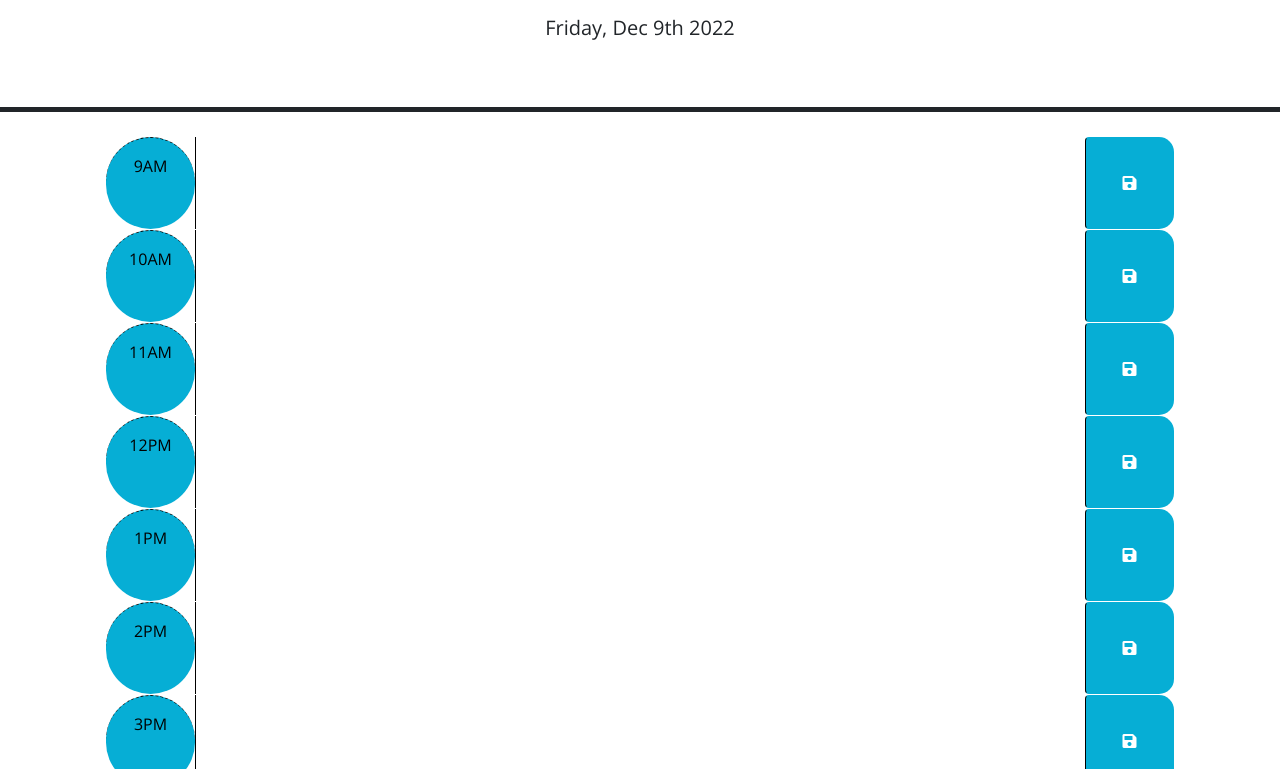
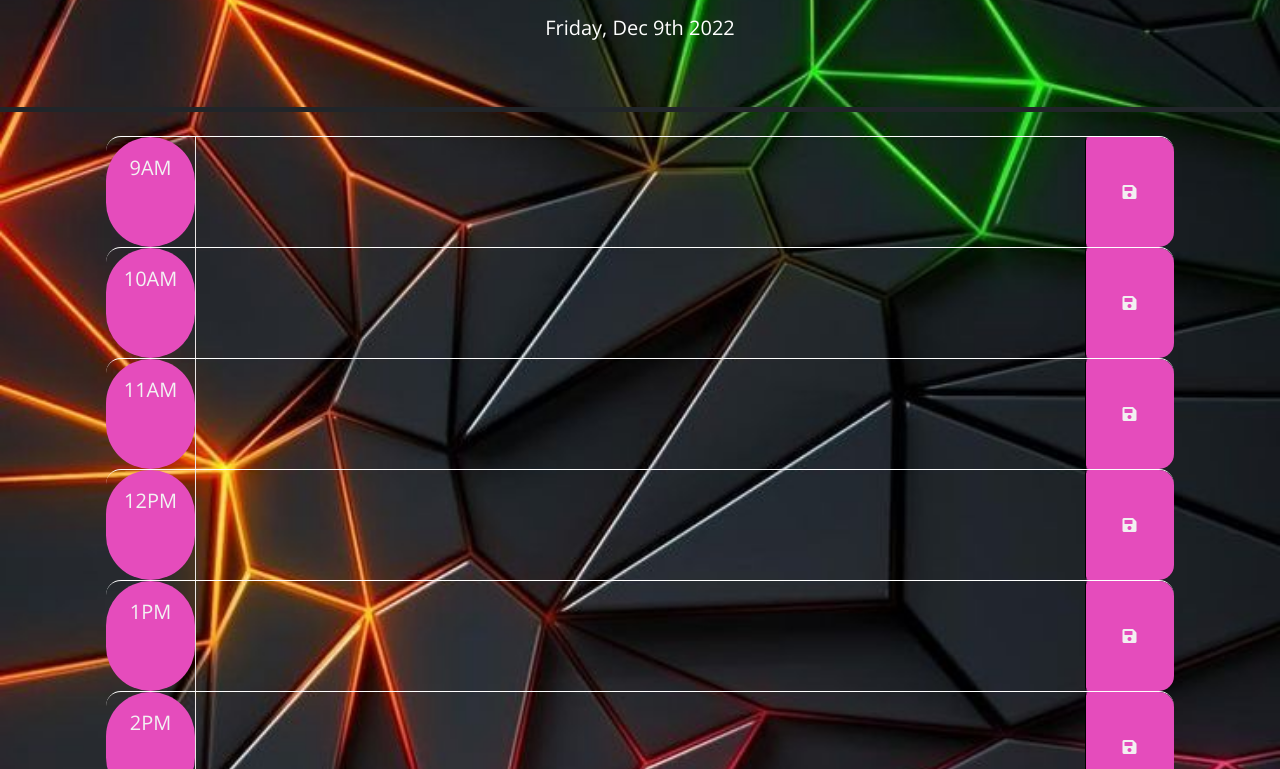
Before and after one commit to activator95/Dailey-planner, a plain HTML site: page index.html in a window 1280 px wide. Shown: the part 166-935 px from the top of the page. Drawn offline with nearby package versions, Linux system fonts and the light colour scheme.

Commit message:
finished css added comments

```diff
--- /dev/null
+++ b/assets/css/style.css
@@ -0,0 +1,75 @@
+body {
+  font-family: 'Open Sans', sans-serif;
+  font-size: 20px;
+  /* wanted picture for background to make it less boaring */
+  background-image: url(../picture/photo-plan.jpg);
+background-position: center;
+background-size: cover;
+color: white;
+
+}
+.hide{
+  display: none;
+}
+textarea {
+  background: transparent;
+  border: none;
+  resize: none;
+  color: white;
+  border-left: 1px solid rgb(234, 230, 230);
+  padding: 10px;
+  justify-content: space-between 5px;
+}
+
+.description {
+  white-space: pre-wrap;
+}
+
+.time-block {
+  border-radius: 15px;
+  /* background-color: rgb(180, 175, 175); */
+}
+
+.row {
+  border-top: 1px solid white;
+}
+
+.hour {
+  border-radius: 900px;
+  background-color: #e54cbc;
+  color: #f3f2f3;
+  border-top: px dashed #000000;
+  /*added cursor color to make it so you can see cursor  */
+  cursor: color rgb(240, 233, 234);
+
+}
+
+.past {
+  background-color: #a39e9e;
+  color: white;
+}
+
+.present {
+  background-color: #d31d13;
+  color: white;
+}
+
+.future {
+  background-color: #12bd12;
+  color: white;
+}
+
+.saveBtn {
+  border-left: 1px solid black;
+  border-top-right-radius: 15px;
+  border-bottom-right-radius: 15px;
+  /* add pink because why not */
+  background-color: #e54cbc;
+  color: rgb(242, 239, 241);
+  /* background-color: white; */
+}
+/* hover so when you hover the savebtn it lights up to make it easier to show where cursor is  */
+.saveBtn i:hover {
+  font-size: 20px;
+  transition: all 0.3s ease-in-out;
+}
--- /dev/null
+++ b/assets/js/script.js
@@ -0,0 +1,10 @@
+
+//this is what saved my mental finding this formatted way of doing the date i didnt like how it didnt have the ordinal numbers and whith this i was able to get them added in
+var setDay = moment().format('dddd, MMM Do YYYY');
+$("#currentDay").html(setDay);
+
+//couldnt figure out dayjs for the Do 2nd 3rd and 1st nd st rd so i changed to moment.format
+//$(function () {
+  //setDay.text(dayjs().format('dddd, MMMM D'));
+//console.log(dayjs())
+//var currentTime = Day.js().hour();
--- a/assets/script.js
+++ /dev/null
@@ -1,33 +0,0 @@
-// Wrap all code that interacts with the DOM in a call to jQuery to ensure that
-
-// the code isn't run until the browser has finished rendering all the elements
-// in the html.
-//var setDay = $("#currentDay")
-var setDay = moment().format('dddd, MMM Do YYYY');
-$("#currentDay").html(setDay);
-//$(function () {
-  //setDay.text(dayjs().format('dddd, MMMM D'));
-//console.log(dayjs())
-
-  // TODO: Add a listener for click events on the save button. This code should
-  // use the id in the containing time-block as a key to save the user input in
-
-
-  // local storage. HINT: What does `this` reference in the click listener
-  // function? How can DOM traversal be used to get the "hour-x" id of the
-  // time-block containing the button that was clicked? How might the id be
-  // useful when saving the description in local storage?
-  //
-  // TODO: Add code to apply the past, present, or future class to each time
-  // block by comparing the id to the current hour. HINTS: How can the id
-  // attribute of each time-block be used to conditionally add or remove the
-  // past, present, and future classes? How can Day.js be used to get the
-  // current hour in 24-hour time?
-  //
-  // TODO: Add code to get any user input that was saved in localStorage and set
-  // the values of the corresponding textarea elements. HINT: How can the id
-  // attribute of each time-block be used to do this?
-  //
-  // TODO: Add code to display the current date in the header of the page.
-  //this has been done
-//});
--- a/assets/style.css
+++ /dev/null
@@ -1,62 +0,0 @@
-body {
-  font-family: 'Open Sans', sans-serif;
-  font-size: 16px;
-  /* background-color: grey; */
-}
-
-textarea {
-  background: transparent;
-  border: none;
-  resize: none;
-  color: #000000;
-  border-left: 1px solid black;
-  padding: 10px;
-}
-
-.description {
-  white-space: pre-wrap;
-}
-
-.time-block {
-  border-radius: 15px;
-  /* background-color: rgb(180, 175, 175); */
-}
-
-.row {
-  border-top: 1px solid white;
-}
-
-.hour {
-  border-radius: 500px;
-  background-color: #06aed5;
-  color: #000000;
-  border-top: 1px dashed #000000;
-}
-
-.past {
-  background-color: #d3d3d3;
-  color: white;
-}
-
-.present {
-  background-color: #d31d13;
-  color: white;
-}
-
-.future {
-  background-color: #77dd77;
-  color: white;
-}
-
-.saveBtn {
-  border-left: 1px solid black;
-  border-top-right-radius: 15px;
-  border-bottom-right-radius: 15px;
-  background-color: #06aed5;
-  color: white;
-}
-
-.saveBtn i:hover {
-  font-size: 20px;
-  transition: all 0.3s ease-in-out;
-}
--- a/index.html
+++ b/index.html
@@ -18,7 +18,8 @@
       href="https://fonts.googleapis.com/css?family=Open+Sans&display=swap"
       rel="stylesheet"
     />
-    <link rel="stylesheet" href="assets\style.css" />
+    <!-- also added assets and css folders to clean up the repo a little -->
+    <link rel="stylesheet" href="./assets/css/style.css" />
 
     <title>Work Day Scheduler</title>
   </head>
@@ -28,20 +29,12 @@
       <h1 class="display-3">Work Day Scheduler</h1>
       <p class="lead">A simple calendar app for scheduling your work day</p>
       <p id="currentDay" class="lead"></p>
-
+      <p class="notification hide" >saved</p>
     </header>
     <div class="container-lg px-5">
-      <!-- Use class for "past", "present", and "future" to apply styles to the
-        time-block divs accordingly. The javascript will need to do this by
-        adding/removing these classes on each div by comparing the hour in the
-        id to the current hour. The html provided below is meant to be an example
-        demonstrating how the css provided can be leveraged to create the
-        desired layout and colors. The html below should be removed or updated
-        in the finished product. Remember to delete this comment once the
-        code is implemented.
-        -->
+      <!-- wanted to make this planner so i can schedule out my day better but i didnt want to lose my progress so i made it save the information and log it  -->
 
-      <!-- Example of a past time block. The "past" class adds a gray background color. -->
+      <!-- added id and classes for all 9-5 hours added text boxes for all rows  -->
       <div id="hour-9" class="row time-block">
         <div class="col-2 col-md-1 hour text-center py-3">9AM</div>
         <textarea class="col-8 col-md-10 description" rows="3"> </textarea>
@@ -50,7 +43,7 @@
         </button>
       </div>
 
-      <!-- Example of a a present time block. The "present" class adds a red background color. -->
+
       <div id="hour-10" class="row time-block">
         <div class="col-2 col-md-1 hour text-center py-3">10AM</div>
         <textarea class="col-8 col-md-10 description" rows="3"> </textarea>
@@ -59,7 +52,7 @@
         </button>
       </div>
 
-      <!-- Example of a future time block. The "future" class adds a green background color. -->
+      <!-- took out past present and futre from class  -->
       <div id="hour-11" class="row time-block ">
         <div class="col-2 col-md-1 hour text-center py-3">11AM</div>
         <textarea class="col-8 col-md-10 description" rows="3"> </textarea>
@@ -109,8 +102,9 @@
           <i class="fas fa-save" aria-hidden="true"></i>
         </button>
       </div>
-
+<!-- jquery to make life easier  -->
     <script src="https://code.jquery.com/jquery-3.4.1.min.js"></script>
+    <!-- added this coudflare src to make the ordinal numbers work -->
     <script src="https://cdnjs.cloudflare.com/ajax/libs/moment.js/2.18.1/moment.min.js"></script>
     <script
 
@@ -118,7 +112,7 @@
       integrity="sha256-iu/zLUB+QgISXBLCW/mcDi/rnf4m4uEDO0wauy76x7U="
       crossorigin="anonymous"
     ></script>
-
-    <script src="assets\script.js"></script>
+<!-- had to add assets and js folder here to make it more orginized -->
+    <script src="./assets/js/script.js"></script>
   </body>
 </html>
```
Also changed, not shown: assets/picture/photo-plan.jpg (added), assets/picture/picture-planner.jpg (added).
